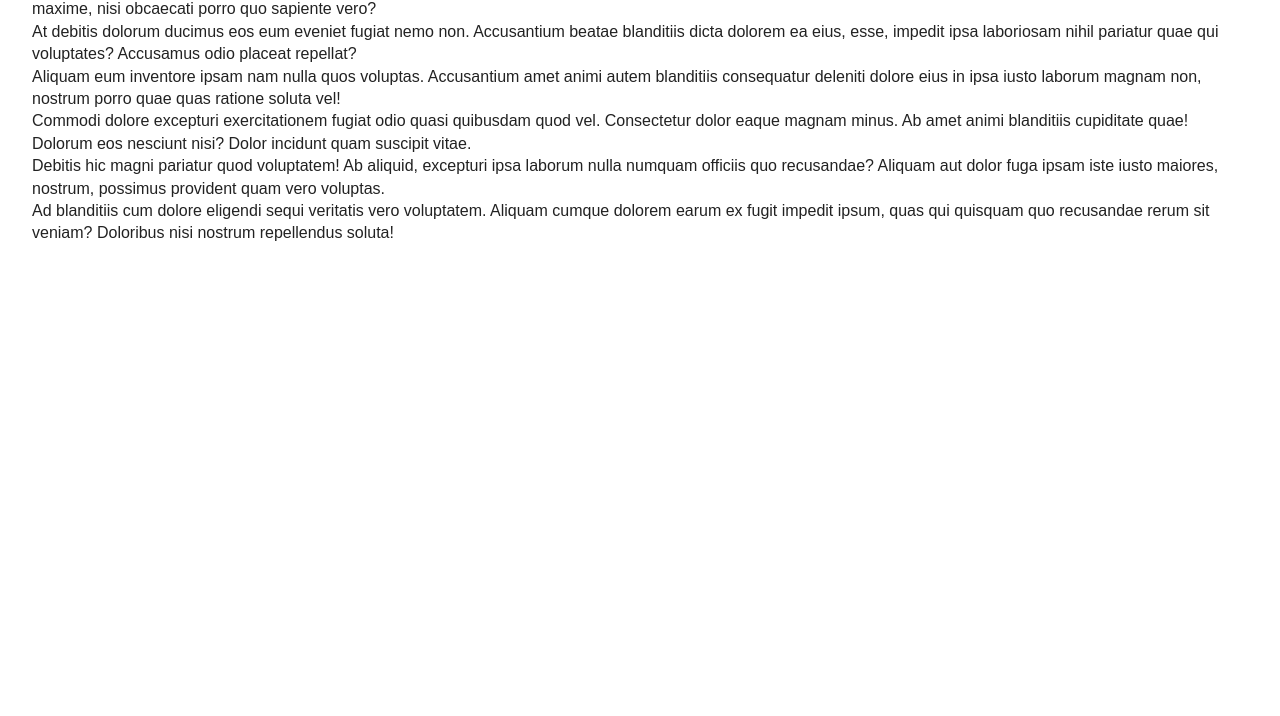
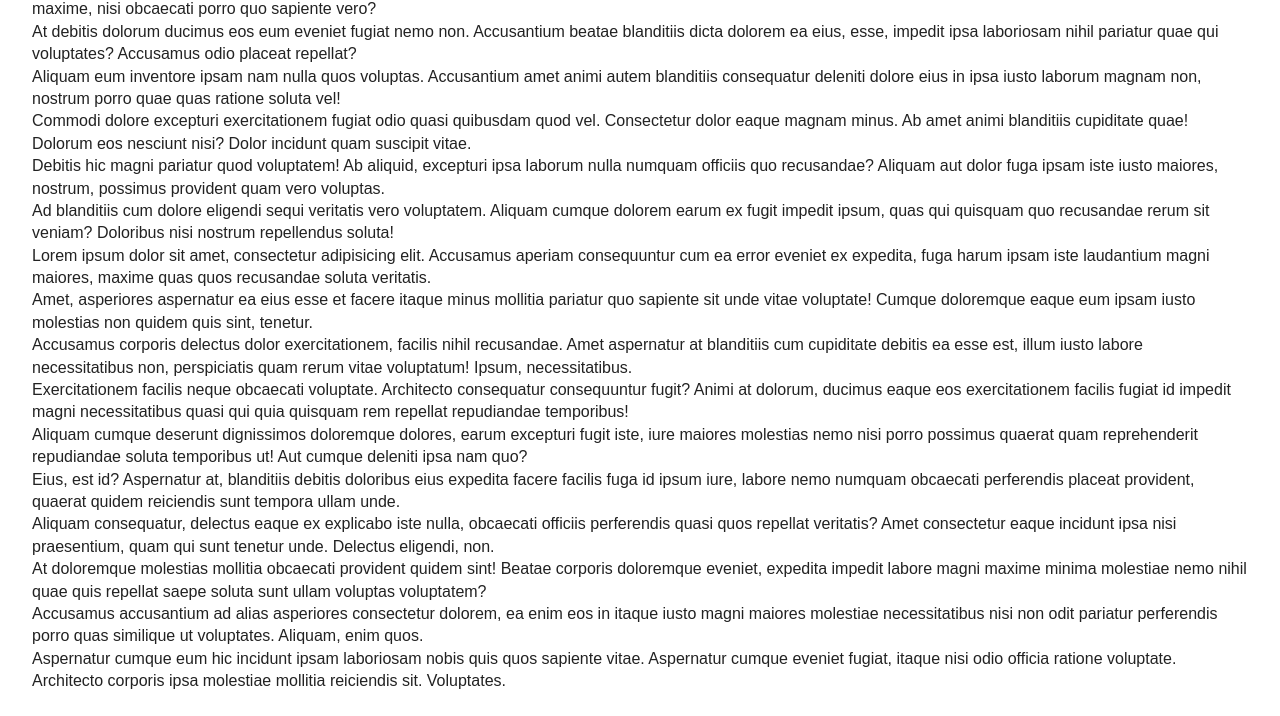
Before and after one commit to huntdream/mobile-first, a website: page index.html in a window 1280 px wide. Shown: the part 84-800 px from the top of the page. Drawn offline with nearby package versions, Linux system fonts and the light colour scheme.

Commit message:
add some lorem s

```diff
--- a/index.html
+++ b/index.html
@@ -65,6 +65,44 @@
     <article>Ad blanditiis cum dolore eligendi sequi veritatis vero voluptatem. Aliquam cumque dolorem earum ex fugit
         impedit ipsum, quas qui quisquam quo recusandae rerum sit veniam? Doloribus nisi nostrum repellendus soluta!
     </article>
+    <article>Lorem ipsum dolor sit amet, consectetur adipisicing elit. Accusamus aperiam consequuntur cum ea error
+        eveniet ex expedita, fuga harum ipsam iste laudantium magni maiores, maxime quas quos recusandae soluta
+        veritatis.
+    </article>
+    <article>Amet, asperiores aspernatur ea eius esse et facere itaque minus mollitia pariatur quo sapiente sit unde
+        vitae voluptate! Cumque doloremque eaque eum ipsam iusto molestias non quidem quis sint, tenetur.
+    </article>
+    <article>Accusamus corporis delectus dolor exercitationem, facilis nihil recusandae. Amet aspernatur at blanditiis
+        cum cupiditate debitis ea esse est, illum iusto labore necessitatibus non, perspiciatis quam rerum vitae
+        voluptatum! Ipsum, necessitatibus.
+    </article>
+    <article>Exercitationem facilis neque obcaecati voluptate. Architecto consequatur consequuntur fugit? Animi at
+        dolorum, ducimus eaque eos exercitationem facilis fugiat id impedit magni necessitatibus quasi qui quia quisquam
+        rem repellat repudiandae temporibus!
+    </article>
+    <article>Aliquam cumque deserunt dignissimos doloremque dolores, earum excepturi fugit iste, iure maiores molestias
+        nemo nisi porro possimus quaerat quam reprehenderit repudiandae soluta temporibus ut! Aut cumque deleniti ipsa
+        nam quo?
+    </article>
+    <article>Eius, est id? Aspernatur at, blanditiis debitis doloribus eius expedita facere facilis fuga id ipsum iure,
+        labore nemo numquam obcaecati perferendis placeat provident, quaerat quidem reiciendis sunt tempora ullam unde.
+    </article>
+    <article>Aliquam consequatur, delectus eaque ex explicabo iste nulla, obcaecati officiis perferendis quasi quos
+        repellat veritatis? Amet consectetur eaque incidunt ipsa nisi praesentium, quam qui sunt tenetur unde. Delectus
+        eligendi, non.
+    </article>
+    <article>At doloremque molestias mollitia obcaecati provident quidem sint! Beatae corporis doloremque eveniet,
+        expedita impedit labore magni maxime minima molestiae nemo nihil quae quis repellat saepe soluta sunt ullam
+        voluptas voluptatem?
+    </article>
+    <article>Accusamus accusantium ad alias asperiores consectetur dolorem, ea enim eos in itaque iusto magni maiores
+        molestiae necessitatibus nisi non odit pariatur perferendis porro quas similique ut voluptates. Aliquam, enim
+        quos.
+    </article>
+    <article>Aspernatur cumque eum hic incidunt ipsam laboriosam nobis quis quos sapiente vitae. Aspernatur cumque
+        eveniet fugiat, itaque nisi odio officia ratione voluptate. Architecto corporis ipsa molestiae mollitia
+        reiciendis sit. Voluptates.
+    </article>
 </main>
 
 <script src="https://code.jquery.com/jquery-1.12.0.min.js"></script>
```
